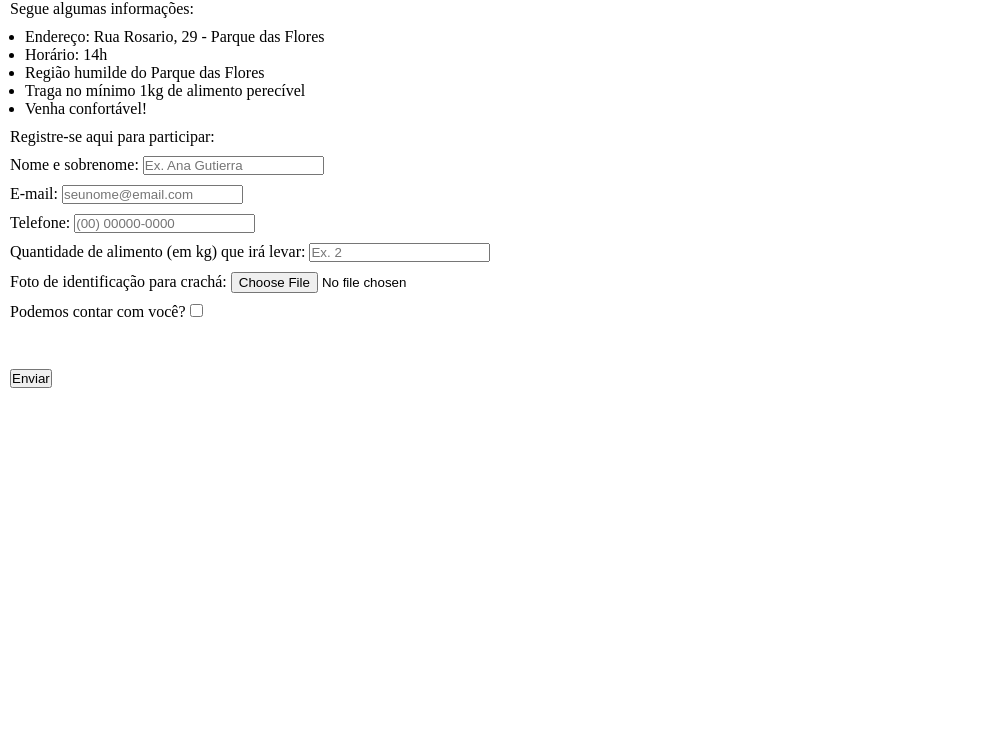
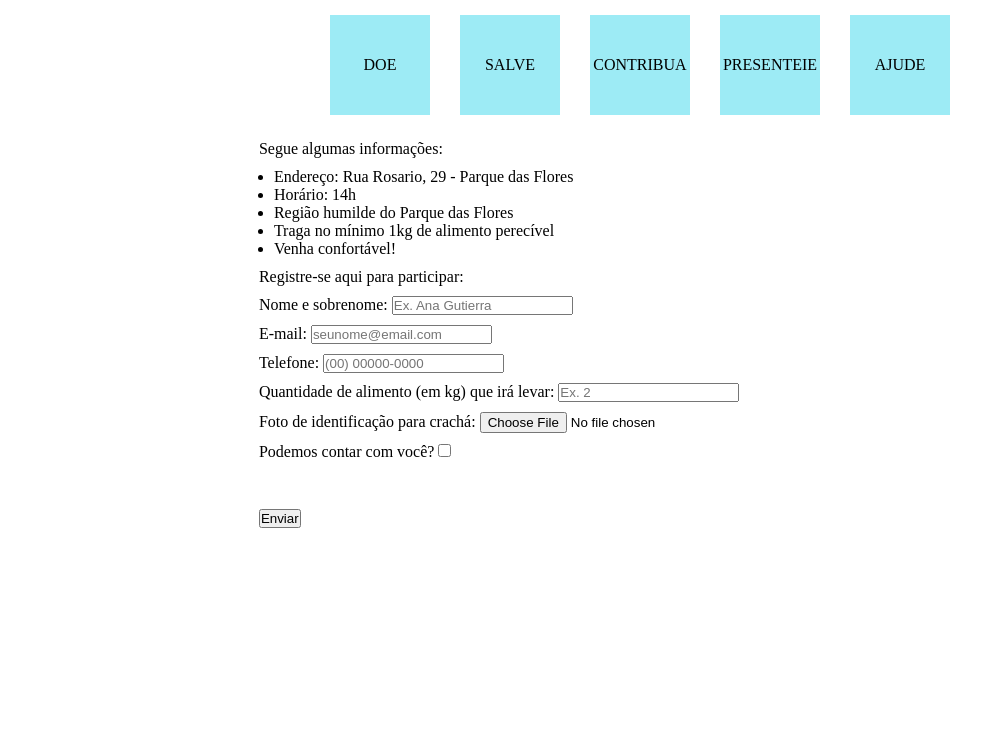
Before and after one commit to anagutierra/Exercicios-CSS, a plain HTML site: page index2.html in a window 1280 px wide. Shown: the part 57-800 px from the top of the page, without its empty margins (0-1004 px from the left). Drawn offline with Linux system fonts and the light colour scheme.

Commit message:
Adicionadas novas divs para transformar em imagens
Utilizei novas divs em formas de quadrados para posteriormente adicionar imagens. Treinando displays diferentes.

```diff
--- a/index2.html
+++ b/index2.html
@@ -7,10 +7,17 @@
     <link rel="stylesheet" href="style2.css">
 </head>
 <body>
-
+    <div>
         <h1>
             Campanha de Doação de Alimentos
         </h1>
+        <div class="grid">
+            <div class="col">DOE</div>
+            <div class="col">SALVE</div>
+            <div class="col">CONTRIBUA</div>
+            <div class="col">PRESENTEIE</div>
+            <div class="col">AJUDE</div>
+        </div>
         <p class="titulos">
             Segue algumas informações:
         </p>
@@ -62,5 +69,6 @@
             </p>
             <button type="submit">Enviar</button>
         </form>
+    </div>
 </body>
 </html>
--- a/style2.css
+++ b/style2.css
@@ -2,7 +2,24 @@
         margin: 0;
         padding: 0;
     }
-
+    body {
+        display: flex;
+        justify-content: center;
+    }
+    .grid {
+        display: flex;
+        flex-direction:row;
+        justify-content: center;
+    }
+    .grid .col {
+        display: flex;
+        align-items:center;
+        justify-content: center;
+        width: 100px;
+        height: 100px;
+        background: #9debf5;
+        margin: 15px;
+    }
    .primeiros input:focus {
         box-shadow: 4px 4px 4px 4px rgba(0, 139, 139, 0.473);
         outline: none;
@@ -17,8 +34,11 @@
     }
 
     p, h1, button, .confirmacao {
-        margin: 10px 0 10px 10px
+        margin: 10px 0 10px 10px;
     }
     li {
-        margin-left: 25px
+        margin-left: 25px;
     }
+    h1 {
+        text-align: center;
+    }
```
Lines whose indentation alone changed are shown as unchanged.
